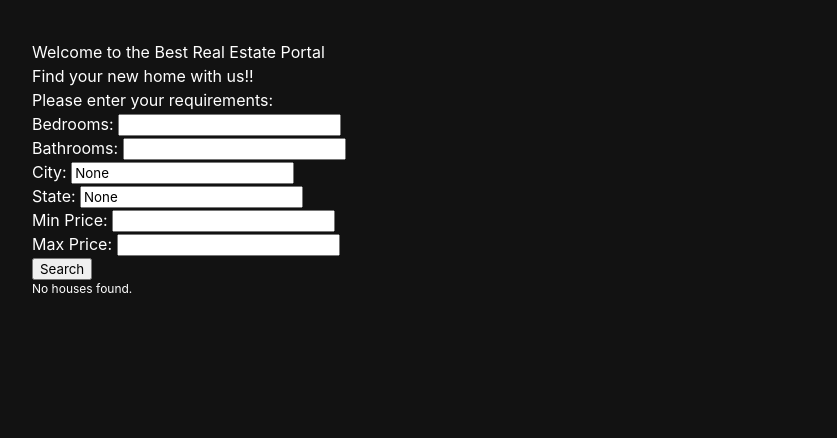
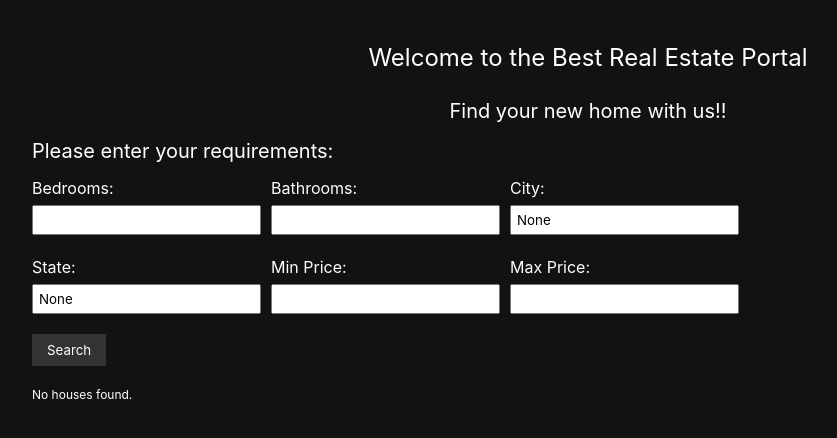
Before and after one commit to mustafacev/project4_backend, a Django app: page / in a window 1280 px wide. Shown: the part 52-490 px from the top of the page, without its empty margins (72-909 px from the left). Run offline with Django 4.2, Linux system fonts and the light colour scheme; data that the repository does not hold is empty.

Commit message:
style files added

```diff
--- /dev/null
+++ b/main_app/static/styles/about_styles.css
@@ -0,0 +1,55 @@
+/* about-styles.css */
+
+.about-section {
+    margin-top: 50px;
+    padding: 20px;
+    background-color: #f0f0f0;
+    border-radius: 5px;
+    text-align: justify;
+}
+
+.about-section h2 {
+    color: #333;
+    font-size: 24px;
+    margin-bottom: 10px;
+}
+
+.about-section h3 {
+    color: #333;
+    font-size: 20px;
+    margin-bottom: 10px;
+}
+
+.about-section p {
+    color: #666;
+    font-size: 18px;
+    line-height: 1.5;
+}
+
+.contact-section {
+    margin-top: 30px;
+}
+
+form {
+    display: flex;
+    flex-direction: column;
+    gap: 10px;
+}
+
+label {
+    display: block;
+}
+
+input[type="text"],
+input[type="email"],
+textarea {
+    padding: 5px;
+}
+
+button[type="submit"] {
+    padding: 8px 15px;
+    background-color: #333;
+    color: #fff;
+    border: none;
+    cursor: pointer;
+}
--- /dev/null
+++ b/main_app/static/styles/home_styles.css
@@ -0,0 +1,87 @@
+/* home_styles.css */
+
+h1,
+h2,
+h3 {
+    color: #ffffff;
+}
+
+h1 {
+    font-size: 24px;
+    text-align: center;
+    margin-bottom: 20px;
+}
+
+h2 {
+    font-size: 20px;
+    text-align: center;
+    margin-bottom: 10px;
+}
+
+h3 {
+    font-size: 20px;
+    text-align: left;
+    margin-bottom: 10px;
+}
+
+label {
+    display: block;
+    margin-bottom: 5px;
+}
+
+input[type="number"],
+input[type="text"] {
+    padding: 5px;
+    margin-bottom: 10px;
+}
+
+.search-form {
+    display: flex;
+    flex-direction: column;
+    align-items: flex-start;
+    gap: 10px;
+    margin-bottom: 20px;
+}
+
+.form-row {
+    display: flex;
+    justify-content: space-between;
+    gap: 10px;
+}
+
+.form-column {
+    flex: 1;
+}
+
+button[type="submit"] {
+    align-self: flex-start;
+    padding: 8px 15px;
+    background-color: #333;
+    color: #fff;
+    border: none;
+    cursor: pointer;
+}
+
+.house-list {
+    list-style: none;
+    padding: 0;
+    margin: 0;
+}
+
+.house-item {
+    margin-bottom: 20px;
+}
+
+.house-item img {
+    display: block;
+    margin-bottom: 10px;
+}
+
+.house-item h3 {
+    margin: 0;
+    font-size: 18px;
+}
+
+.house-item p {
+    margin: 5px 0;
+}
--- a/main_app/static/styles/main.css
+++ b/main_app/static/styles/main.css
@@ -77,7 +77,6 @@
   margin-top: 500px;
 }
 
-
 .detail__realtors {
   width: 100%;
   display: flex;
```
Lines whose indentation alone changed are shown as unchanged.
